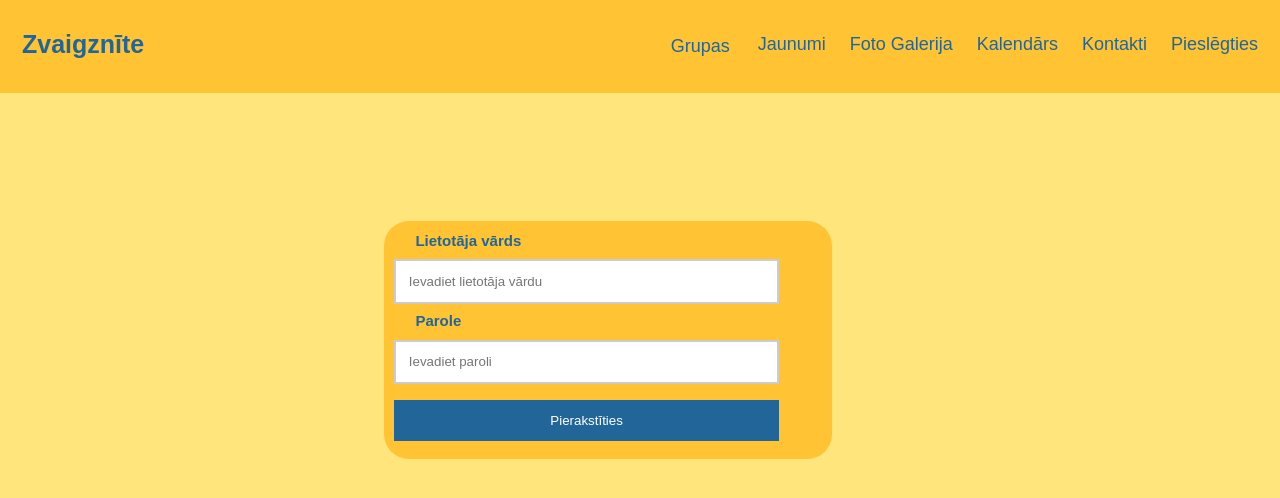
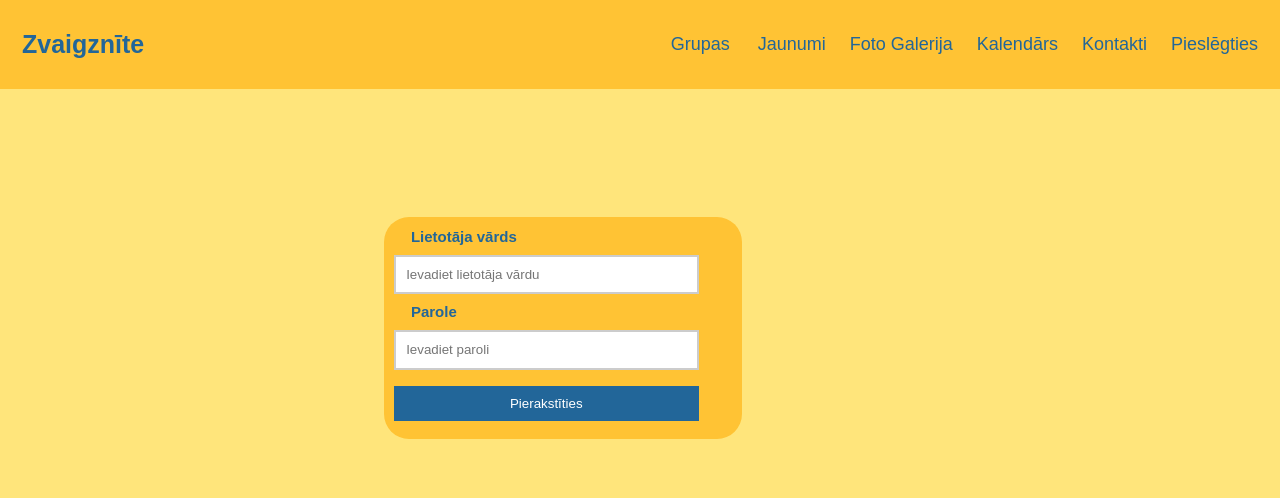
Before and after one commit to akrilaplekis/zvaigznite, a PHP site: page /log_in.php in a window 1280 px wide. Shown: the top 498 px of the page. Run offline with PHP 8.4, Linux system fonts and the light colour scheme.

Commit message:
pielaboju dropdown i guess ir labi

```diff
--- a/index.css
+++ b/index.css
@@ -24,17 +24,13 @@ body {
     font-size: 18px;
     line-height: 25px;
     border-radius: 4px;
+    cursor: pointer;
 
 }
 
 .header a.logo {
     font-size: 25px;
     font-weight: bold;
-}
-
-.header a.active {
-    background-color: dodgerblue;
-    color: white;
 }
 
 .header-right {
@@ -52,16 +48,9 @@ body {
     border: none;
     outline: none;
     color: #226699;
+    background-color: #ffc334;
     padding: 14px 16px;
-    background-color: inherit;
-    font-family: inherit;
     margin: 0;
-
-    float: left;
-    text-align: center;
-    text-decoration: none;
-    line-height: 25px;
-    border-radius: 4px;
 }
 
 .header a:hover, .dropdown:hover .dropbtn {
@@ -74,7 +63,7 @@ body {
     position: absolute;
     background-color: #ffdb57;
     min-width: 160px;
-    z-index: 2;
+    z-index: 1;
 }
 
 .dropdown-content a {
@@ -84,6 +73,7 @@ body {
     text-decoration: none;
     display: block;
     text-align: left;
+
 }
 
 .dropdown-content a:hover {
--- a/login.css
+++ b/login.css
@@ -1,33 +1,7 @@
-/* Full-width input fields */
-input[type=text], input[type=password] {
-    width: 90%;
-    padding: 3%;
-    margin: 8px 0;
-    display: inline-block;
-    border: 2px solid #ccc;
-    box-sizing: border-box;
-    alignment: center;
-}
-
-button {
-    background-color: #226699;
-    color: white;
-    padding: 3%;
-    margin: 8px 0;
-    border: none;
-    cursor: pointer;
-    width: 90%;
-    alignment: center;
-}
-
-button:hover {
-    opacity: 0.8;
-}
-
 .container {
     margin-top: 10%;
     margin-left: 30%;
-    width: 35%;
+    width: 28%;
     background-color: #ffc334;
     padding: 10px;
     border-radius: 25px;
@@ -44,6 +18,32 @@ button:hover {
     border-radius: 4px;
 }
 
+.container input[type=text], input[type=password] {
+    width: 90%;
+    padding: 3%;
+    margin: 8px 0;
+    border: 2px solid #ccc;
+    box-sizing: border-box;
+    top: 50%;
+    left: 50%;
+}
+
+.container button {
+    background-color: #226699;
+    color: white;
+    padding: 3%;
+    margin: 8px 0;
+    border: none;
+    cursor: pointer;
+    width: 90%;
+    top: 50%;
+    left: 50%;
+}
+
+button:hover {
+    opacity: 0.8;
+}
+
 span.psw {
     float: right;
     padding-top: 16px;
```
